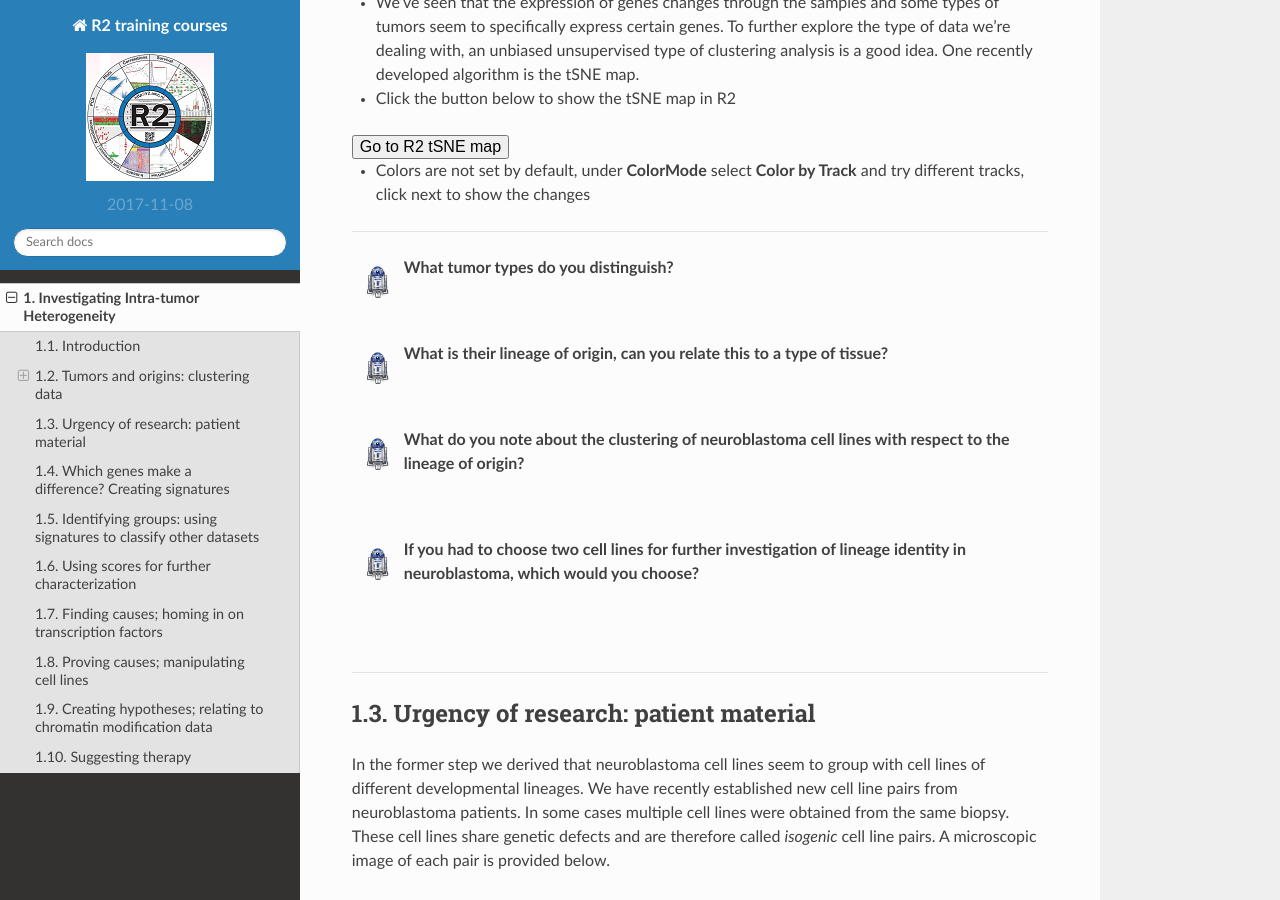
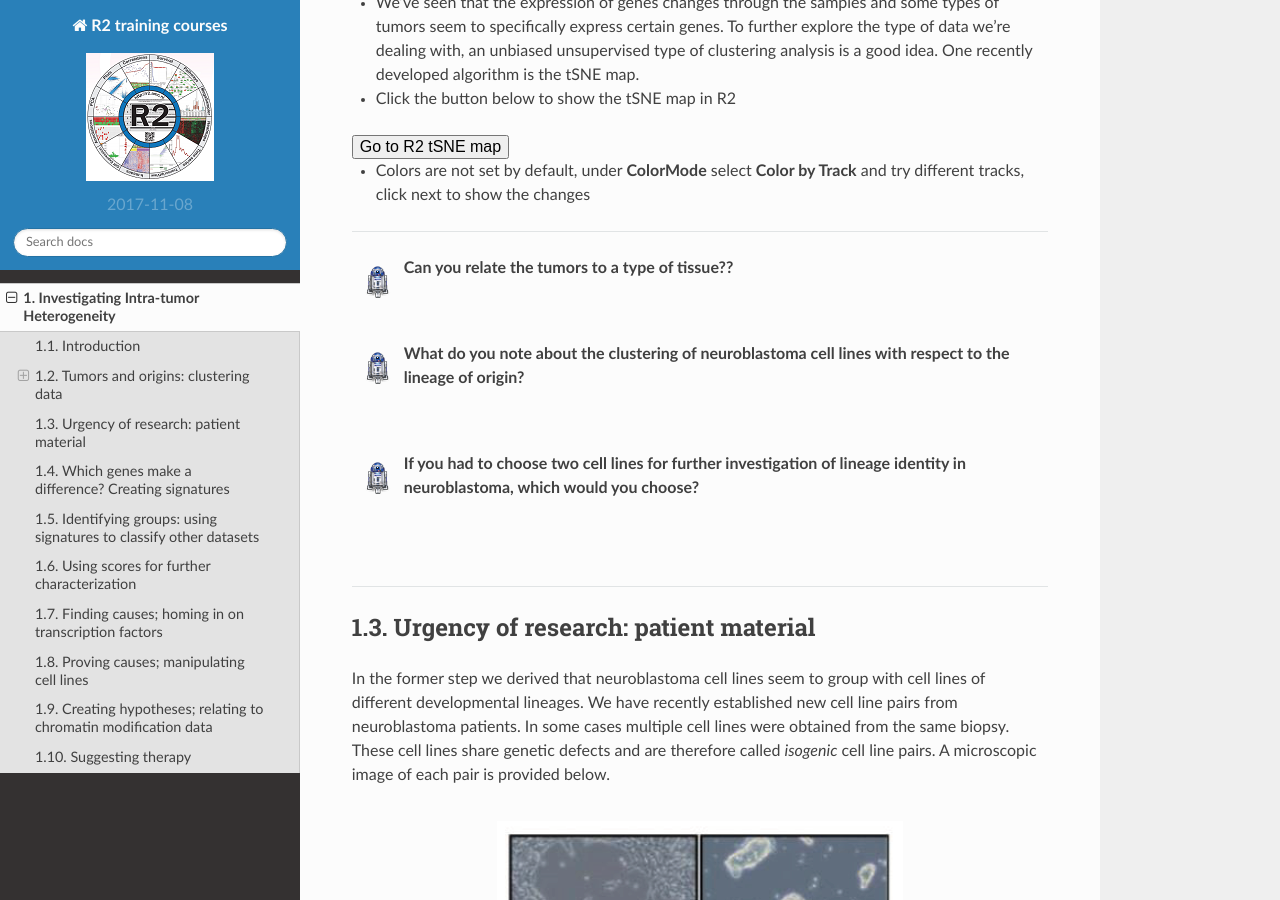
Before and after one commit to antronerds/r2-training-courses, a Sphinx documentation site: the page built from docs/Investigating_Tumor_Heterogeneity.md, in a window 1280 px wide and 900 px high, scrolled down 3092 px. Built offline with Sphinx 7.4.7 and the Read the Docs theme 2.0.0, drawn with Linux system fonts in a browser that asks for light colours.

Commit message:
Minor text changes

```diff
--- a/docs/Investigating_Tumor_Heterogeneity.md
+++ b/docs/Investigating_Tumor_Heterogeneity.md
@@ -105,13 +105,7 @@ For a start we'll investigate established childhood tumor cell lines, including
 * Colors are not set by default, under **ColorMode** select **Color by Track** and try different tracks, click next to show the changes
 
 ---------
-  ![](_static/images/R2d2_logo.png)**What tumor types do you distinguish?**
-
-<br>
-<br>
-
-
-  ![](_static/images/R2d2_logo.png)**What is their lineage of origin, can you relate this to a type of tissue?**
+  ![](_static/images/R2d2_logo.png)**Can you relate the tumors to a type of tissue??**
 
 <br>
 <br>
```
